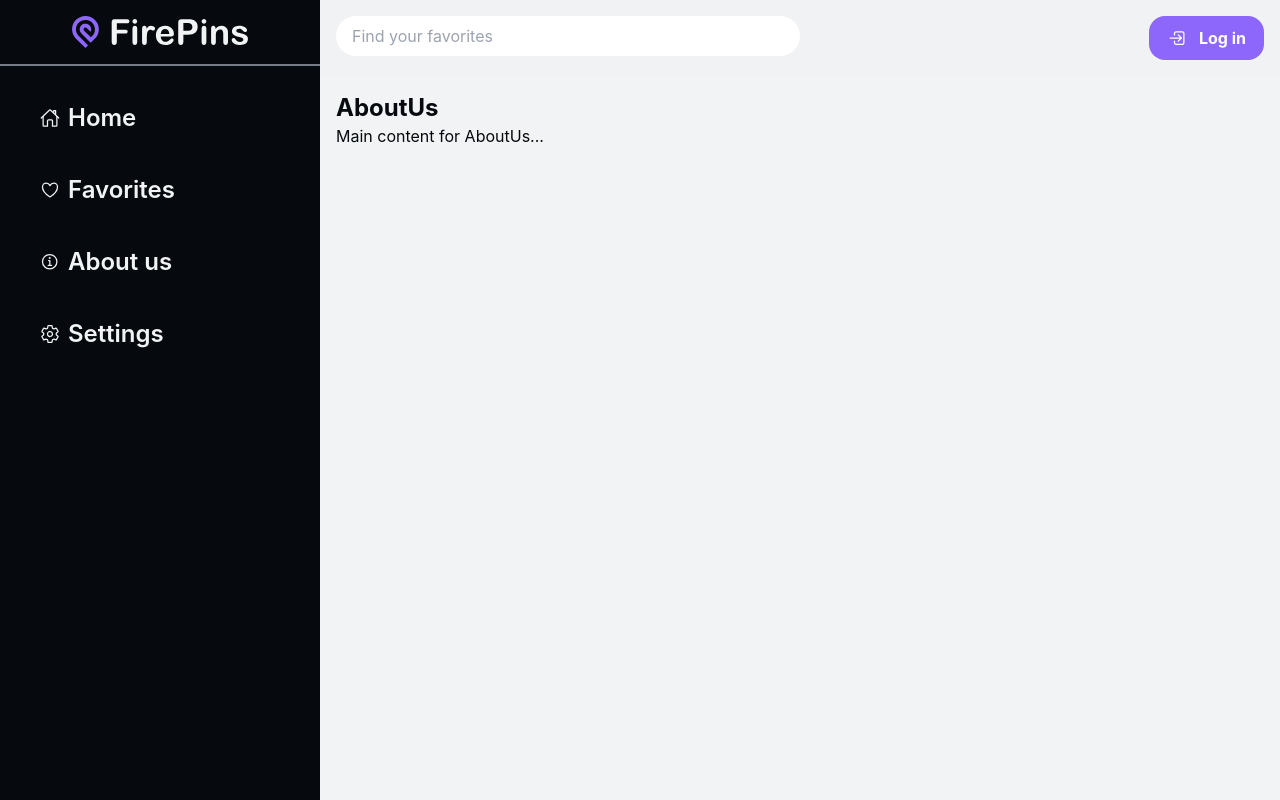
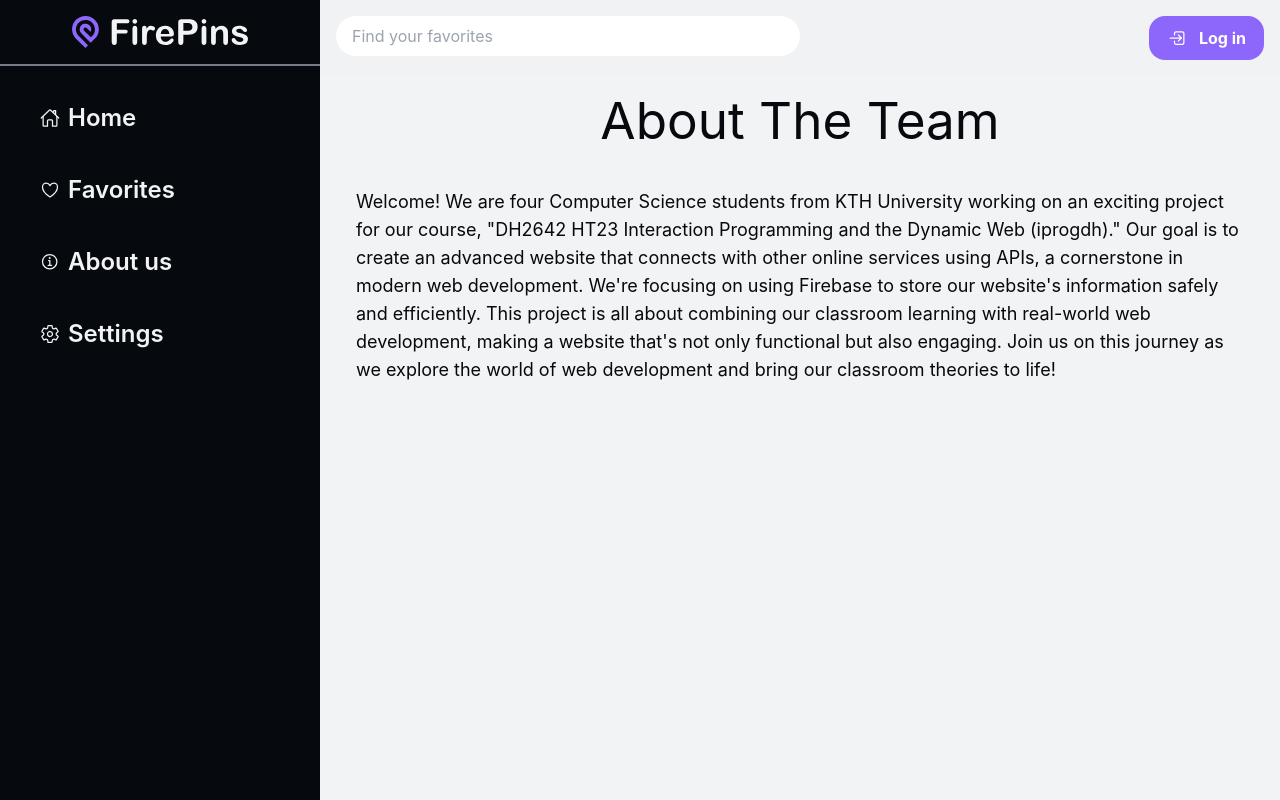
Before and after one commit to DaGigabyte/DH2642_Gp45, a React (Vite) app: page /about-us in a window 1280 px wide. Built offline with nearby package versions, Linux system fonts and the light colour scheme; no server answers; some icons are missing.

Commit message:
Add about-the-team text in about page

```diff
--- a/src/views/AboutUs.jsx
+++ b/src/views/AboutUs.jsx
@@ -1,8 +1,23 @@
 function AboutUs() {
   return (
-    <div>
-      <h1 className="text-2xl font-bold">AboutUs</h1>
-      <p>Main content for AboutUs...</p>
+    <div className="max-w-6xl">
+      {/* About the team */}
+      <div className="flex flex-col items-center space-y-10">
+        <h1>About The Team</h1>
+        <p className="text-lg px-5">
+          Welcome! We are four Computer Science students from KTH University
+          working on an exciting project for our course, "DH2642 HT23
+          Interaction Programming and the Dynamic Web (iprogdh)." Our goal is to
+          create an advanced website that connects with other online services
+          using APIs, a cornerstone in modern web development. We're focusing on
+          using Firebase to store our website's information safely and
+          efficiently. This project is all about combining our classroom
+          learning with real-world web development, making a website that's not
+          only functional but also engaging. Join us on this journey as we
+          explore the world of web development and bring our classroom theories
+          to life!
+        </p>
+      </div>
     </div>
   );
 }
```
